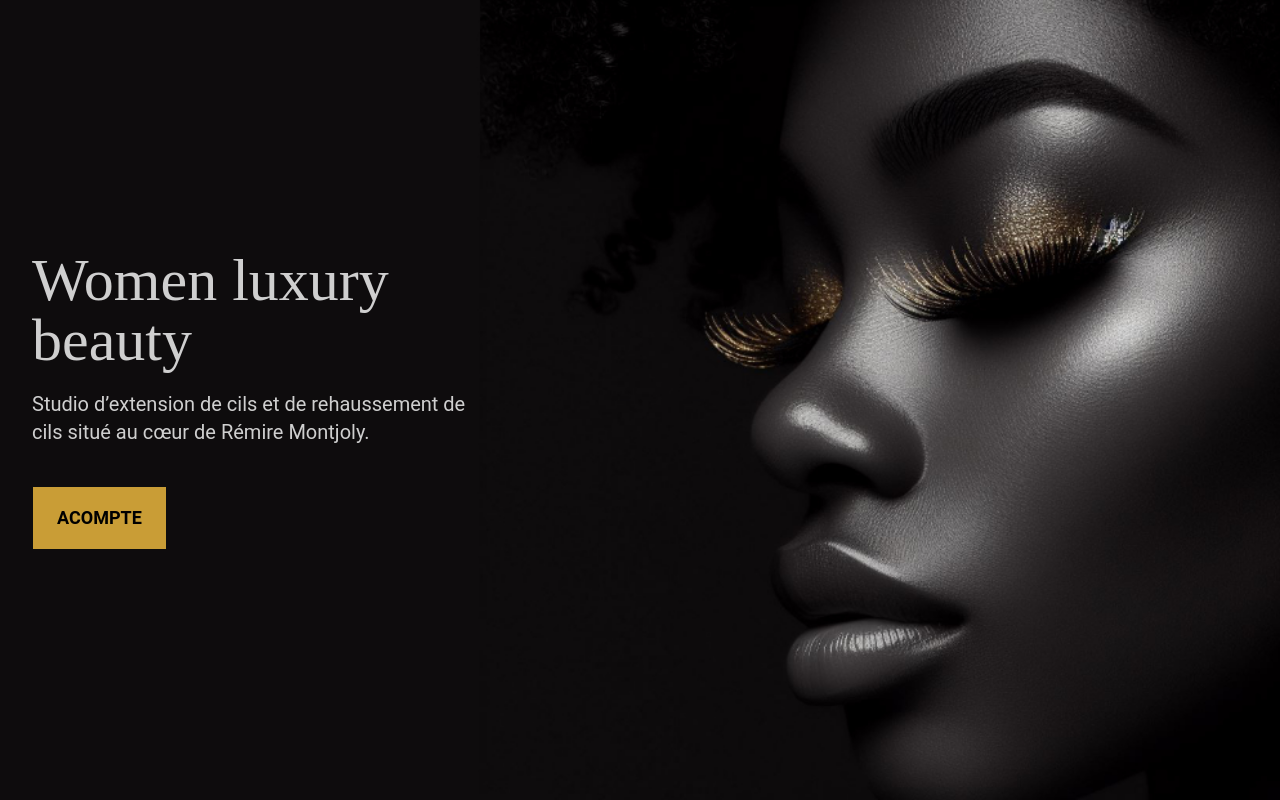
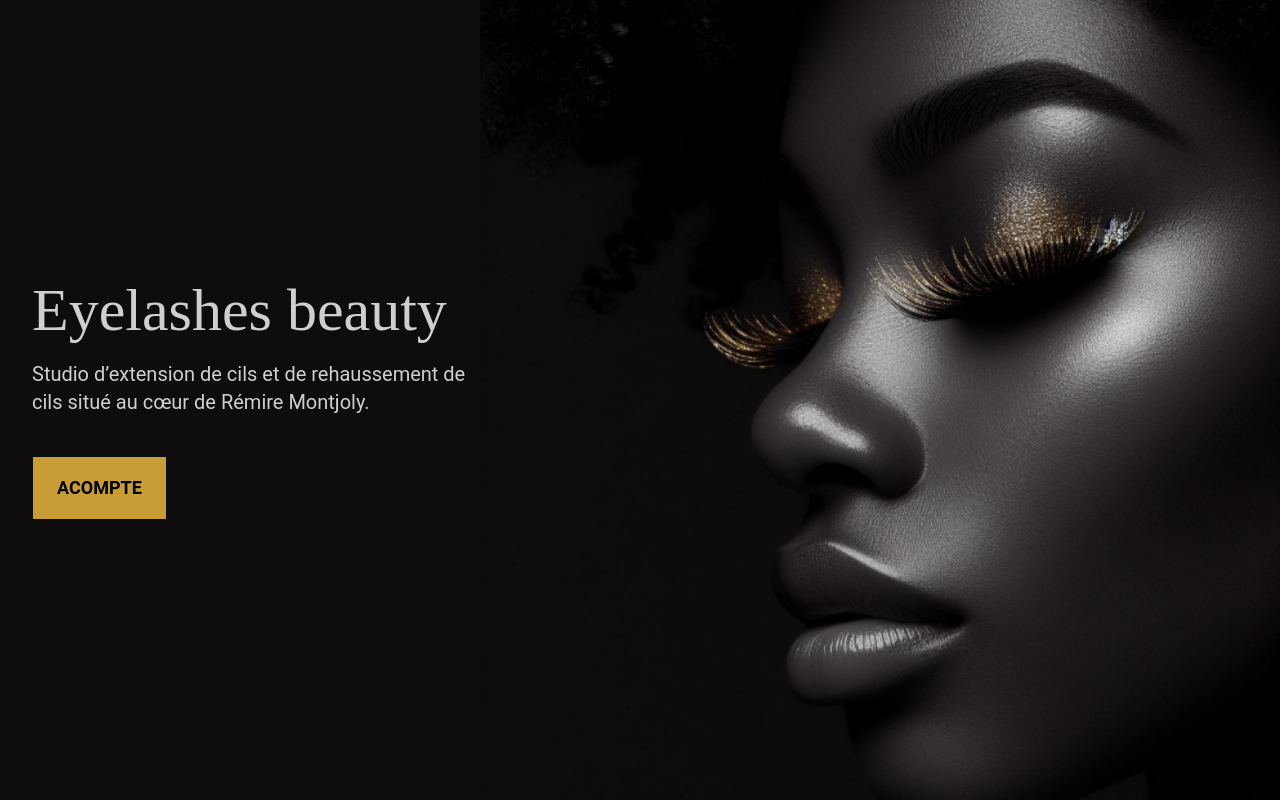
Before and after one commit to Ludoc0de/wlb, a React (Create React App) app in the folder frontend/: page / in a window 1280 px wide. Built offline with nearby package versions, Linux system fonts and the light colour scheme.

Commit message:
up title

```diff
--- a/frontend/src/components/Main.js
+++ b/frontend/src/components/Main.js
@@ -13,7 +13,7 @@ const Message = ({ message }) => (
   >
     <div className="hero-content text-left text-neutral-content">
       <div className="max-w-md">
-        <h1 className="mb-5 text-6xl">Women luxury beauty</h1>
+        <h1 className="mb-5 text-6xl">Eyelashes beauty</h1>
         <p className="font-satisfy mb-10 text-4xl">{message}</p>
         <li className="list-none text-xl font-light uppercase text-[#c99d36] hover:text-white">
           <a href="/">Accueil</a>
--- a/frontend/src/components/Product.js
+++ b/frontend/src/components/Product.js
@@ -9,7 +9,7 @@ export default function Product() {
     <section className="hero flex min-h-screen pl-4" style={headerImg}>
       <div className="hero-content text-left text-neutral-content">
         <div className="max-w-md">
-          <h1 className="mb-5 text-6xl">Women luxury beauty</h1>
+          <h1 className="mb-5 text-6xl">Eyelashes beauty</h1>
           <p className="mb-10 text-xl ">
             Studio d’extension de cils et de rehaussement de cils situé au cœur
             de Rémire Montjoly.
```
